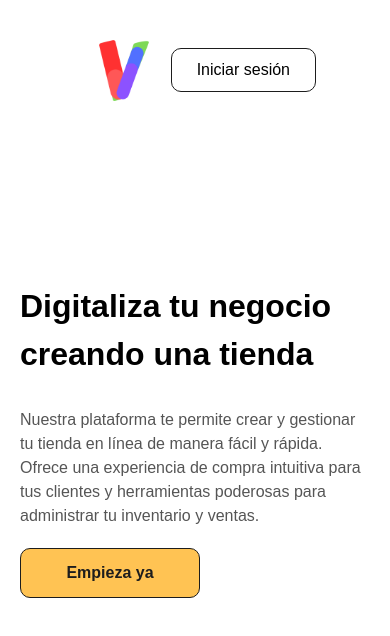
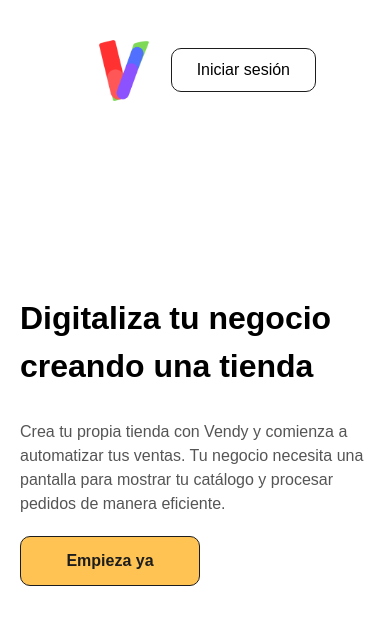
Before and after one commit to Wyxemon/Vendy, a React (Vite) app: page / in a window 390 px wide. Shown: the top 636 px of the page. Built offline with nearby package versions, Linux system fonts and the light colour scheme; a web font is replaced by a local one.

Commit message:
Responsive

```diff
--- a/src/components/main/Home.jsx
+++ b/src/components/main/Home.jsx
@@ -20,7 +20,7 @@ function Home() {
       <div className='div-body'>
         <div className='div-text-main'>
           <h1>Digitaliza tu negocio creando una tienda</h1>
-          <p>Nuestra plataforma te permite crear y gestionar tu tienda en línea de manera fácil y rápida. Ofrece una experiencia de compra intuitiva para tus clientes y herramientas poderosas para administrar tu inventario y ventas.</p>
+          <p>Crea tu propia tienda con Vendy y comienza a automatizar tus ventas. Tu negocio necesita una pantalla para mostrar tu catálogo y procesar pedidos de manera eficiente.</p>
           <button id='button-main' onClick={login}>Empieza ya</button>
         </div>
         <div className='div-img-main'>
--- a/src/components/main/style.css
+++ b/src/components/main/style.css
@@ -104,6 +104,7 @@ header img {
     margin-bottom: 20px;
     text-align: left;
     width: 500px;
+    margin-bottom: 0px;
 }
 
 .div-text-main p {
@@ -112,6 +113,7 @@ header img {
     text-align: center;
     width: 90%;
     text-align: left;
+    margin-bottom: 25   px;
 }
 
 .div-text-main button {
@@ -136,6 +138,30 @@ header img {
     background-color: #ffaf19;
     outline: 2px dashed #1d1d1d;
     outline-offset: 4px;
+}
+
+@media (max-width: 5000px) {
+    .div-text-main h1 {
+        font-size: 45px;
+        width: 70%;
+    }
+
+    .div-text-main p {
+        font-size: 20px;
+        width: 80%;
+    }
+}
+
+@media (max-width: 1200px) {
+    .div-text-main h1 {
+        font-size: 40px;
+        width: 100%;
+    }
+
+    .div-text-main p {
+        font-size: 18px;
+        width: 100%;
+    }
 }
 
 @media (max-width: 1024px) {
```
